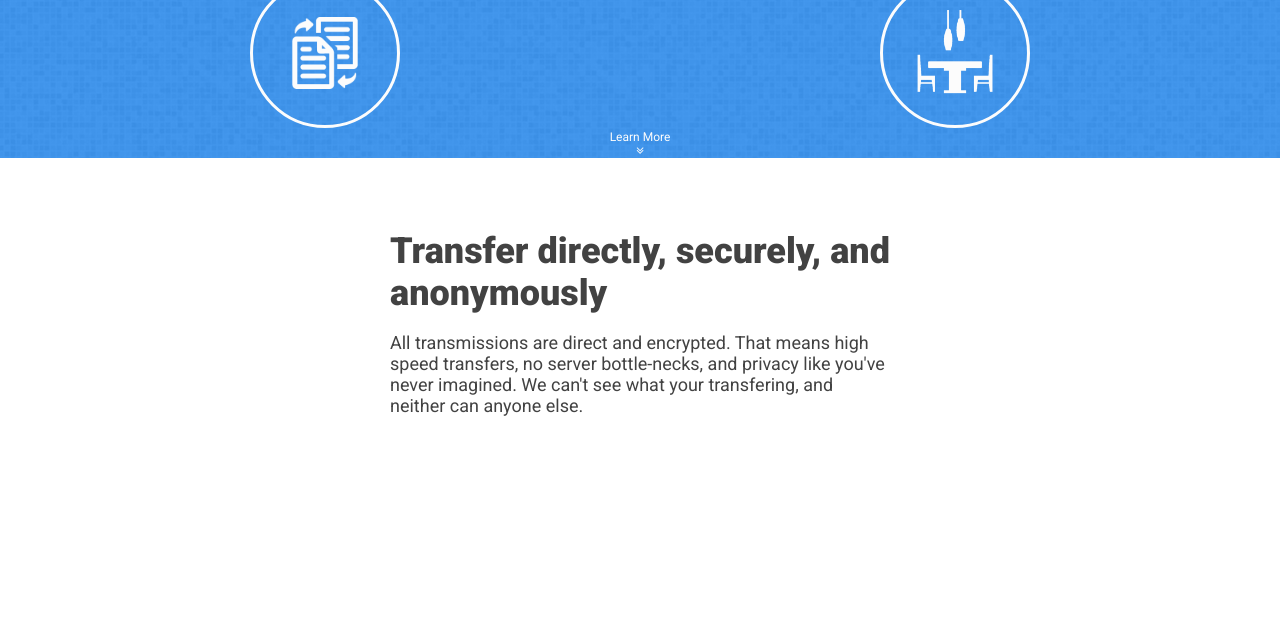
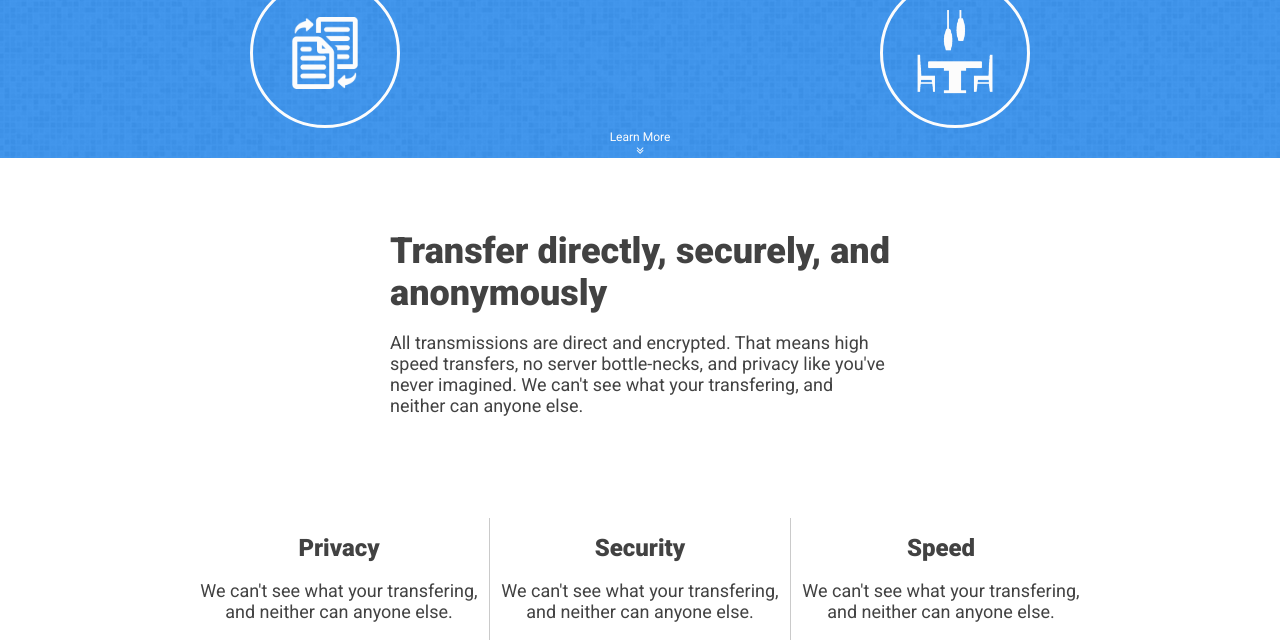
Before and after one commit to hrosenblume/fileroom_web, a plain HTML site: page index.html in a window 1280 px wide. Shown: the part 501-1141 px from the top of the page. Before the commit the page ends 1019 px from the top, so only its background shows below. Drawn offline with Linux system fonts and the light colour scheme.

Commit message:
Fixed tri-panel centering and added dividers.

```diff
--- a/assets/compass/sass/style.scss
+++ b/assets/compass/sass/style.scss
@@ -146,6 +146,32 @@ body {
 		}
 	}
 }
+.tri-panels {
+	color: #424242;
+	margin: 0 auto;
+	display: block;
+	.panel {
+		margin: 0 auto;
+		width: 25em;
+		text-align: center;
+		@media (min-width: 960px) {
+			float: left;
+		}
+	}
+	.divider {
+		@media (min-width: 960px) {
+			border-right-style: solid;
+			border-right-width: 1px;
+			border-right-color: #cacaca;
+		}
+	}
+	p {
+		font-size: 1.5em;
+	}
+	@media (min-width: 960px) {
+		display: table;
+	}
+}
 
 /* Login Page */
 .main-login {
--- a/index.html
+++ b/index.html
@@ -43,6 +43,20 @@
                     </p>
                 </div>
             </div>
+            <div class="tri-panels">
+                <div class="panel divider">
+                    <h1>Privacy</h1>
+                    <p>We can't see what your transfering, and neither can anyone else.</p>
+                </div>
+                <div class="panel divider">
+                    <h1>Security</h1>
+                    <p>We can't see what your transfering, and neither can anyone else.</p>
+                </div>
+                <div class="panel">
+                    <h1>Speed</h1>
+                    <p>We can't see what your transfering, and neither can anyone else.</p>
+                </div>
+            </div>
         </div>
     </body>
 </html>
```
Also changed, not shown: assets/css/style.css.
